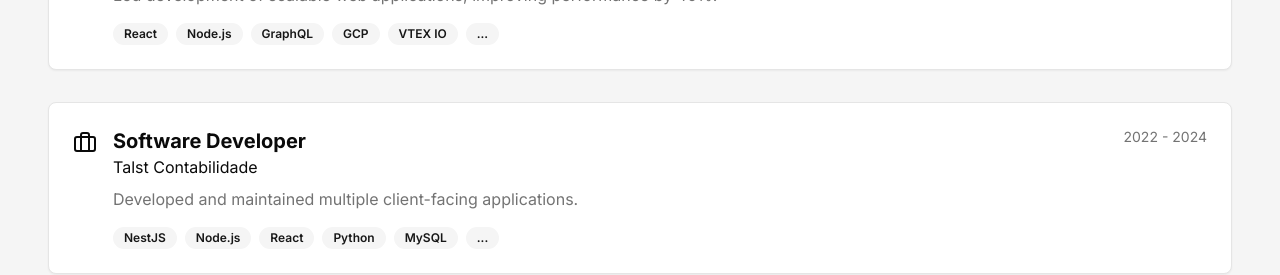
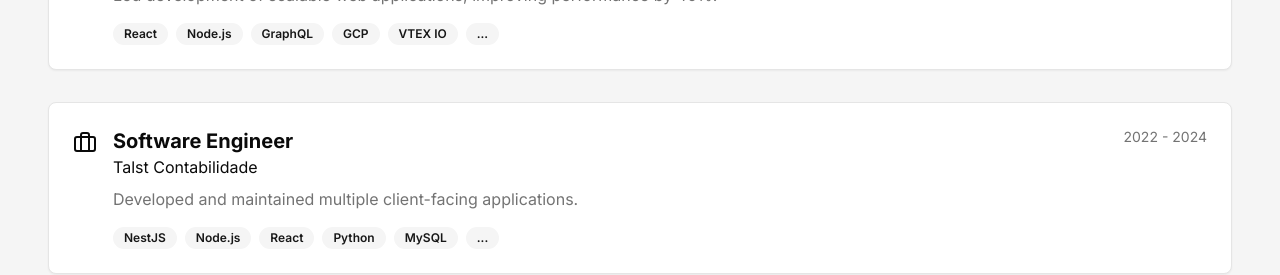
Before and after one commit to giovannivicentin/giovannivicentin.com, a Next.js app: page /en in a window 1280 px wide. Shown: the part 1760-2035 px from the top of the page. Built offline with nearby package versions, Linux system fonts and the light colour scheme.

Commit message:
feat: Update work experience with next-intl

```diff
--- a/src/components/experience.tsx
+++ b/src/components/experience.tsx
@@ -1,26 +1,11 @@
 import { BriefcaseIcon } from 'lucide-react'
+import { useTranslations } from 'next-intl'
 import { Merriweather } from 'next/font/google'
 import { Badge } from './ui/badge'
 import { Card, CardContent } from './ui/card'
 
-const workExperience = [
-  {
-    title: 'Software Engineer',
-    company: "Sam's Club",
-    period: '2024 - Present',
-    stack: ['React', 'Node.js', 'GraphQL', 'GCP', 'VTEX IO', '...'],
-    description:
-      'Led development of scalable web applications, improving performance by 40%.',
-  },
-  {
-    title: 'Software Developer',
-    company: 'Talst Contabilidade',
-    period: '2022 - 2024',
-    stack: ['NestJS', 'Node.js', 'React', 'Python', 'MySQL', '...'],
-    description:
-      'Developed and maintained multiple client-facing applications.',
-  },
-]
+const experiences = ['sams', 'talst'] as const
+const stacks = ['0', '1', '2', '3', '4', '5']
 
 const merriweather = Merriweather({
   subsets: ['latin'],
@@ -30,6 +15,8 @@ const merriweather = Merriweather({
 })
 
 export function Experience() {
+  const t = useTranslations('workExperience')
+
   return (
     <section
       id="experience"
@@ -38,12 +25,12 @@ export function Experience() {
       <h2
         className={`${merriweather.variable} text-center font-serif text-3xl font-bold md:text-4xl`}
       >
-        Work Experience
+        {t('title')}
       </h2>
       <div className="space-y-8">
-        {workExperience.map((job, index) => (
+        {experiences.map((experience) => (
           <Card
-            key={index}
+            key={experience}
             className="border shadow-sm dark:border-neutral-700"
           >
             <CardContent className="p-6">
@@ -52,20 +39,22 @@ export function Experience() {
                 <div className="flex-1">
                   <div className="mb-2 flex items-start justify-between">
                     <div>
-                      <h3 className="text-xl font-bold">{job.title}</h3>
-                      <p>{job.company}</p>
+                      <h3 className="text-xl font-bold">
+                        {t(`${experience}.title`)}
+                      </h3>
+                      <p> {t(`${experience}.company`)}</p>
                     </div>
                     <span className="text-sm text-muted-foreground">
-                      {job.period}
+                      {t(`${experience}.period`)}
                     </span>
                   </div>
                   <p className="mb-4 text-muted-foreground">
-                    {job.description}
+                    {t(`${experience}.description`)}
                   </p>
                   <div className="flex flex-wrap gap-2">
-                    {job.stack.map((tech, techIndex) => (
-                      <Badge key={techIndex} variant="secondary">
-                        {tech}
+                    {stacks.map((stack) => (
+                      <Badge key={stack} variant="secondary">
+                        {t(`${experience}.stack.${stack}`)}
                       </Badge>
                     ))}
                   </div>
```
